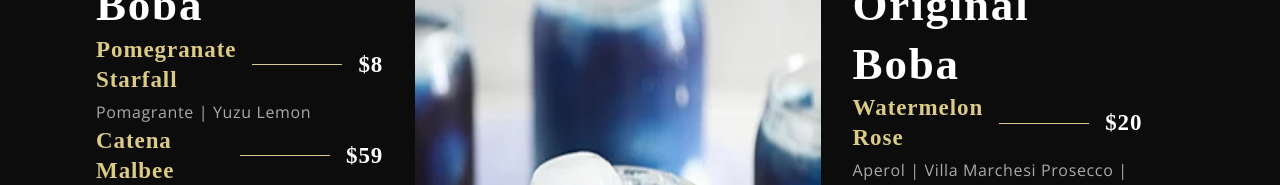
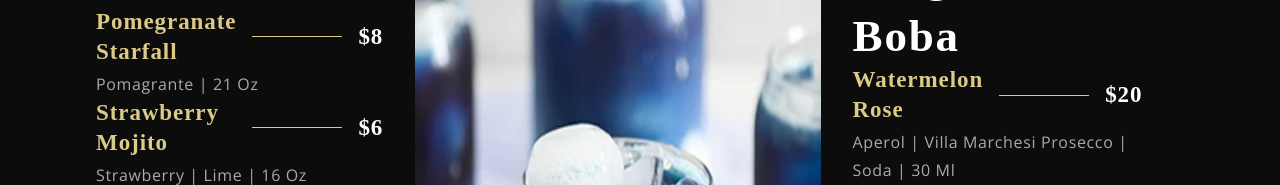
Before and after one commit to jyeung-se/jacques_boba, a React (Create React App) app: page / in a window 1280 px wide. Shown: the part 2615-2800 px from the top of the page. Built offline with nearby package versions, Linux system fonts and the light colour scheme; a web font is replaced by a local one.

Commit message:
Updated Seasonal boba menu items and prices

```diff
--- a/src/constants/data.js
+++ b/src/constants/data.js
@@ -4,27 +4,27 @@ const wines = [
   {
     title: 'Pomegranate Starfall',
     price: '$8',
-    tags: 'Pomagrante | Yuzu Lemon',
+    tags: 'Pomagrante |  21 oz',
   },
   {
-    title: 'Catena Malbee',
-    price: '$59',
-    tags: 'AU | Bottle',
+    title: 'Strawberry Mojito',
+    price: '$6',
+    tags: 'Strawberry | Lime | 16 oz',
   },
   {
-    title: 'La Vieillw Rose',
-    price: '$44',
-    tags: 'FR | 750 ml',
+    title: 'Yuzu Lemon Sky',
+    price: '$7',
+    tags: 'Yuzu Lemon | 21 oz',
   },
   {
-    title: 'Rhino Pale Ale',
-    price: '$31',
-    tags: 'CA | 750 ml',
+    title: 'Moondrop',
+    price: '$9',
+    tags: 'Lychee | Longan | Vanilla | 16 oz',
   },
   {
-    title: 'Irish Guinness',
-    price: '$26',
-    tags: 'IE | 750 ml',
+    title: 'Sunset Bay ',
+    price: '$8',
+    tags: 'Persimmon | Blood Orange | 21 oz',
   },
 ];
 
--- a/src/container/Header/Header.jsx
+++ b/src/container/Header/Header.jsx
@@ -9,7 +9,7 @@ const Header = () => (
     <div className='app__wrapper_info'>
       <SubHeading title='Chase the new flavor' />
       <h1 className='app__header-h1'>Secrets to an Out of World Experience</h1>
-      <p className='p__opensans' style={{ margin: '2rem 0' }}>Taste the marvelous and world class culinary dishes of Jacques</p>
+      <p className='p__opensans' style={{ margin: '2rem 0' }}>Taste the marvelous and world class bobas of Jacques</p>
       <button type='button' className='custom__button'>Explore Menu</button>
     </div>
 
```
